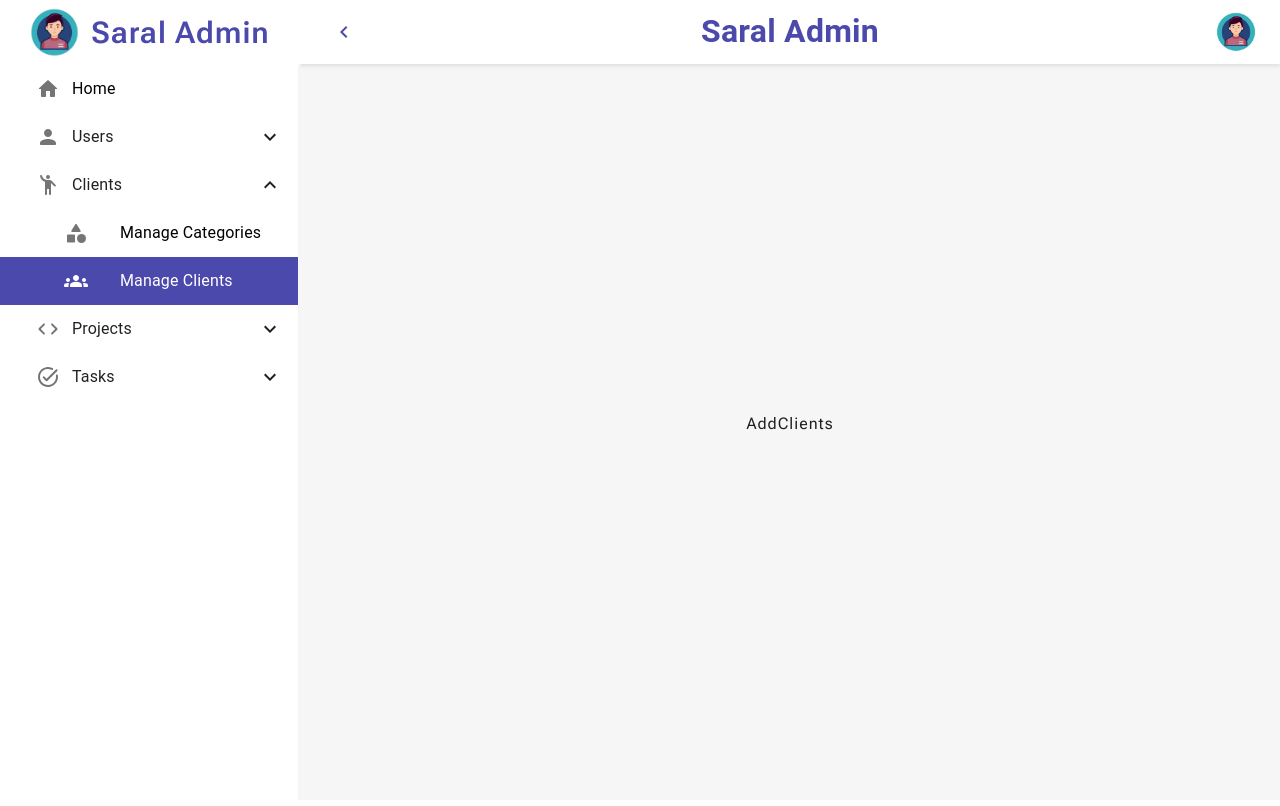
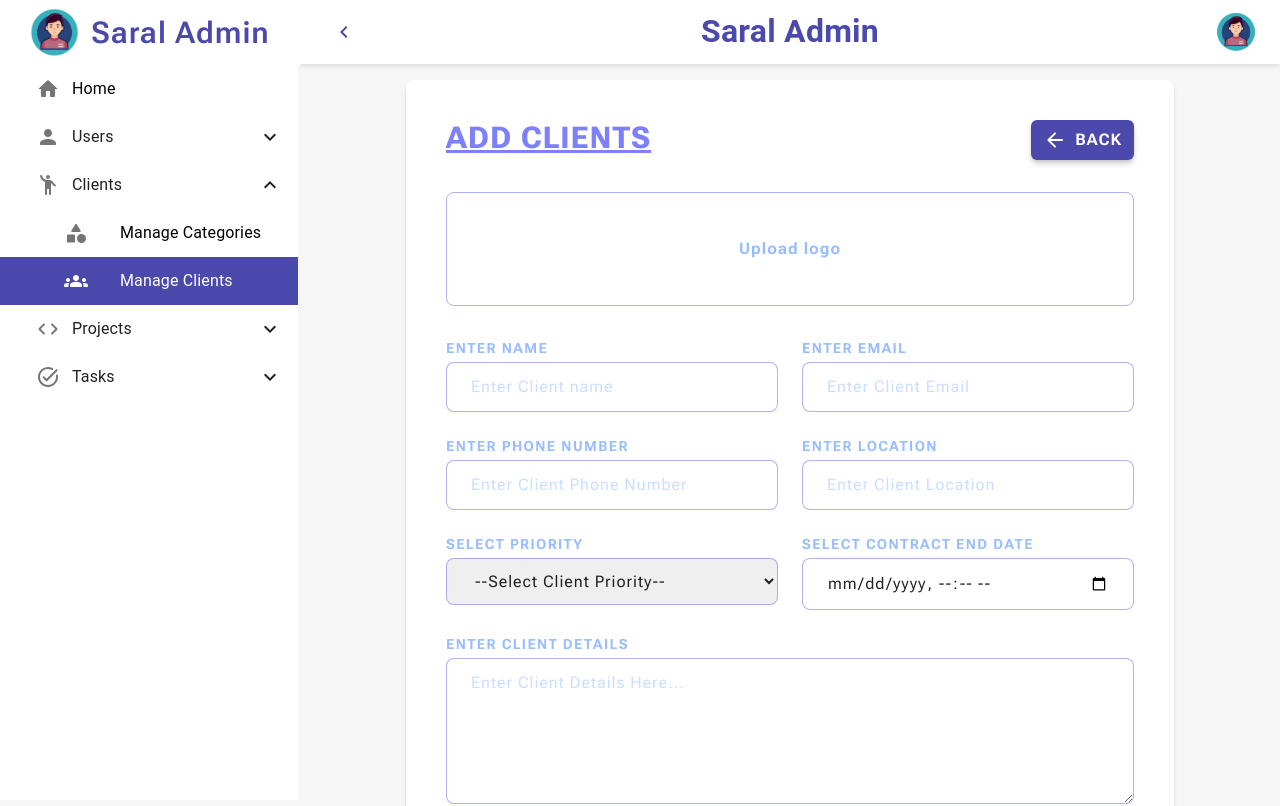
Before and after one commit to AryanAD/projectI, a React (Vite) app in the folder client/: page /add-clients in a window 1280 px wide. Shown: the top 806 px of the page. Built offline with nearby package versions, Linux system fonts and the light colour scheme.

Commit message:
working on add client

```diff
--- a/client/src/pages/clients/AddClients.tsx
+++ b/client/src/pages/clients/AddClients.tsx
@@ -1,5 +1,250 @@
+import { useState } from "react";
+import { toast } from "react-toastify";
+import { useNavigate } from "react-router";
+import { CustomCSS } from "../../components/custom/CustomCSS";
+import CustomHeading from "../../components/custom/CustomHeading";
+import { ArrowBackRounded } from "@mui/icons-material";
+import {
+  useAddClientMutation,
+  useUploadClientLogoMutation,
+} from "../../redux/features/clients/clientApiSlice";
+
+interface UploadLogoResponse {
+  message: string;
+  logo: string;
+}
+
 const AddClients = () => {
-  return <div>AddClients</div>;
+  const [addClient, { isLoading }] = useAddClientMutation();
+  const [uploadClientLogo] = useUploadClientLogoMutation();
+
+  const [logo, setLogo] = useState<File | null>(null);
+  const [logoUrl, setLogoUrl] = useState<string | null>(null);
+  const [name, setName] = useState<string>("");
+  const [details, setDetails] = useState<string>("");
+  const [email, setEmail] = useState<string>("");
+  const [phone, setPhone] = useState<string>("");
+  const [location, setLocation] = useState<string>("");
+  const [priority, setPriority] = useState<string>("");
+  const [endDate, setEndDate] = useState<string>("");
+
+  const navigate = useNavigate();
+
+  const handleLogo = async (e: React.ChangeEvent<HTMLInputElement>) => {
+    if (e.target.files && e.target.files[0]) {
+      const file = e.target.files[0];
+      const formData = new FormData();
+      formData.append("logo", file);
+
+      try {
+        const res: UploadLogoResponse =
+          await uploadClientLogo(formData).unwrap();
+        setLogo(file);
+        setLogoUrl(res.logo);
+      } catch (error: unknown) {
+        const err = error as { data?: { message?: string }; error?: string };
+        console.error(err);
+        toast.error(err?.data?.message || err?.error || "Upload failed");
+      }
+    }
+  };
+
+  const handleSubmit = async (e: React.FormEvent<HTMLFormElement>) => {
+    e.preventDefault();
+
+    if (
+      !name ||
+      !logo ||
+      !details ||
+      !email ||
+      !phone ||
+      !priority ||
+      !location ||
+      !endDate
+    ) {
+      toast.error("All fields are required");
+      return;
+    }
+
+    try {
+      const clientData = {
+        name,
+        details,
+        phone: parseInt(phone),
+        email,
+        location,
+        priority,
+        endDate,
+        ...(logoUrl && { logo: logoUrl }),
+      };
+      const data = await addClient(clientData).unwrap();
+      toast.success(`${data.name} Successfully Created`);
+      navigate("/clients");
+    } catch (error) {
+      console.error(error);
+      toast.error("Failed to register client");
+    }
+  };
+
+  return (
+    <div className={CustomCSS.mainDiv}>
+      <div className="inline-flex justify-between w-full">
+        <CustomHeading heading="Add Clients" />
+
+        <button
+          className={CustomCSS.addButton}
+          onClick={() => navigate("/clients")}
+        >
+          <ArrowBackRounded />
+          Back
+        </button>
+      </div>
+
+      <form onSubmit={handleSubmit}>
+        {logoUrl && (
+          <div className="text-center">
+            <img
+              src={logoUrl}
+              alt="User Profile"
+              className={CustomCSS.displayUploadedImage}
+            />
+          </div>
+        )}
+
+        <div className={`w-full my-8 ${logoUrl ? "hidden" : ""}`}>
+          <label className={CustomCSS.imageLabel}>
+            {logo ? logo.name : "Upload logo"}
+            <input
+              type="file"
+              accept="logo/*"
+              onChange={handleLogo}
+              className="hidden"
+            />
+          </label>
+        </div>
+
+        <div className={CustomCSS.gridTwo}>
+          <div className="flex flex-col">
+            <label className={CustomCSS.label} htmlFor="name">
+              Enter name
+            </label>
+            <input
+              type="text"
+              id="name"
+              placeholder="Enter Client name"
+              className={CustomCSS.input}
+              value={name}
+              onChange={(e) => setName(e.target.value)}
+            />
+          </div>
+
+          <div className="flex flex-col">
+            <label className={CustomCSS.label} htmlFor="email">
+              Enter Email
+            </label>
+            <input
+              className={CustomCSS.input}
+              type="email"
+              id="email"
+              placeholder="Enter Client Email"
+              value={email}
+              onChange={(e) => setEmail(e.target.value)}
+            />
+          </div>
+
+          <div className="flex flex-col">
+            <label className={CustomCSS.label} htmlFor="phone">
+              Enter Phone Number
+            </label>
+            <input
+              className={CustomCSS.input}
+              type="number"
+              id="phone"
+              placeholder="Enter Client Phone Number"
+              value={phone}
+              onChange={(e) => setPhone(e.target.value)}
+            />
+          </div>
+
+          <div className="flex flex-col">
+            <label className={CustomCSS.label} htmlFor="location">
+              Enter Location
+            </label>
+            <input
+              className={CustomCSS.input}
+              type="text"
+              id="location"
+              placeholder="Enter Client Location"
+              value={location}
+              onChange={(e) => setLocation(e.target.value)}
+            />
+          </div>
+
+          <div className="flex flex-col">
+            <label className={CustomCSS.label} htmlFor="priority">
+              Select Priority
+            </label>
+            <select
+              className={CustomCSS.input}
+              id="priority"
+              value={priority}
+              onChange={(e) => setPriority(e.target.value)}
+            >
+              <option value="">--Select Client Priority--</option>
+              {priorityOptions.map((priority) => (
+                <option key={priority.value} value={priority.value}>
+                  {priority.value}
+                </option>
+              ))}
+            </select>
+          </div>
+
+          <div className="flex flex-col">
+            <label className={CustomCSS.label} htmlFor="endDate">
+              Select Contract End Date
+            </label>
+            <input
+              className={CustomCSS.input}
+              type="datetime-local"
+              id="endDate"
+              value={endDate}
+              onChange={(e) => setEndDate(e.target.value)}
+            />
+          </div>
+
+          <div className="flex flex-col col-span-full">
+            <label className={CustomCSS.label} htmlFor="clientDetails">
+              Enter Client Details
+            </label>
+            <textarea
+              id="clientDetails"
+              value={details}
+              className={CustomCSS.input}
+              onChange={(e) => setDetails(e.target.value)}
+              rows={5}
+              placeholder="Enter Client Details Here..."
+            ></textarea>
+          </div>
+        </div>
+
+        <div className="my-5">
+          <button
+            className={CustomCSS.submitButton}
+            type="submit"
+            disabled={isLoading}
+          >
+            {isLoading ? "Registering..." : "Register"}
+          </button>
+        </div>
+      </form>
+    </div>
+  );
 };
 
 export default AddClients;
+
+const priorityOptions = [
+  { value: "very high" },
+  { value: "high" },
+  { value: "normal" },
+];
--- a/client/src/redux/features/clients/clientApiSlice.ts
+++ b/client/src/redux/features/clients/clientApiSlice.ts
@@ -1,4 +1,4 @@
-import { CLIENT_CATEGORY_URL, CLIENTS_URL } from "../../constants";
+import { CLIENT_CATEGORY_URL, CLIENTS_URL, UPLOADS_URL } from "../../constants";
 import { apiSlice } from "../../apiSlice";
 import { Client } from "../../../types/clientTypes";
 import { Category } from "../../../types/clientTypes";
@@ -14,6 +14,11 @@ interface AddOrModifyPayload {
   startDate?: Date;
   endDate?: Date;
   categoryId?: number;
+}
+
+interface UploadLogoResponse {
+  message: string;
+  logo: string;
 }
 
 export const clientApiSlice = apiSlice.injectEndpoints({
@@ -92,6 +97,14 @@ export const clientApiSlice = apiSlice.injectEndpoints({
       }),
       invalidatesTags: ["ClientCategories"],
     }),
+
+    uploadClientLogo: builder.mutation<UploadLogoResponse, FormData>({
+      query: (formData) => ({
+        url: `${UPLOADS_URL}`,
+        method: "POST",
+        body: formData,
+      }),
+    }),
   }),
 });
 
@@ -105,4 +118,5 @@ export const {
   useGetClientCategoriesQuery,
   useUpdateClientCategoriesMutation,
   useDeleteClientCategoryMutation,
+  useUploadClientLogoMutation,
 } = clientApiSlice;
```
Also changed, not shown: client/src/components/clients/ClientsTable.tsx (+4 -5 lines).
